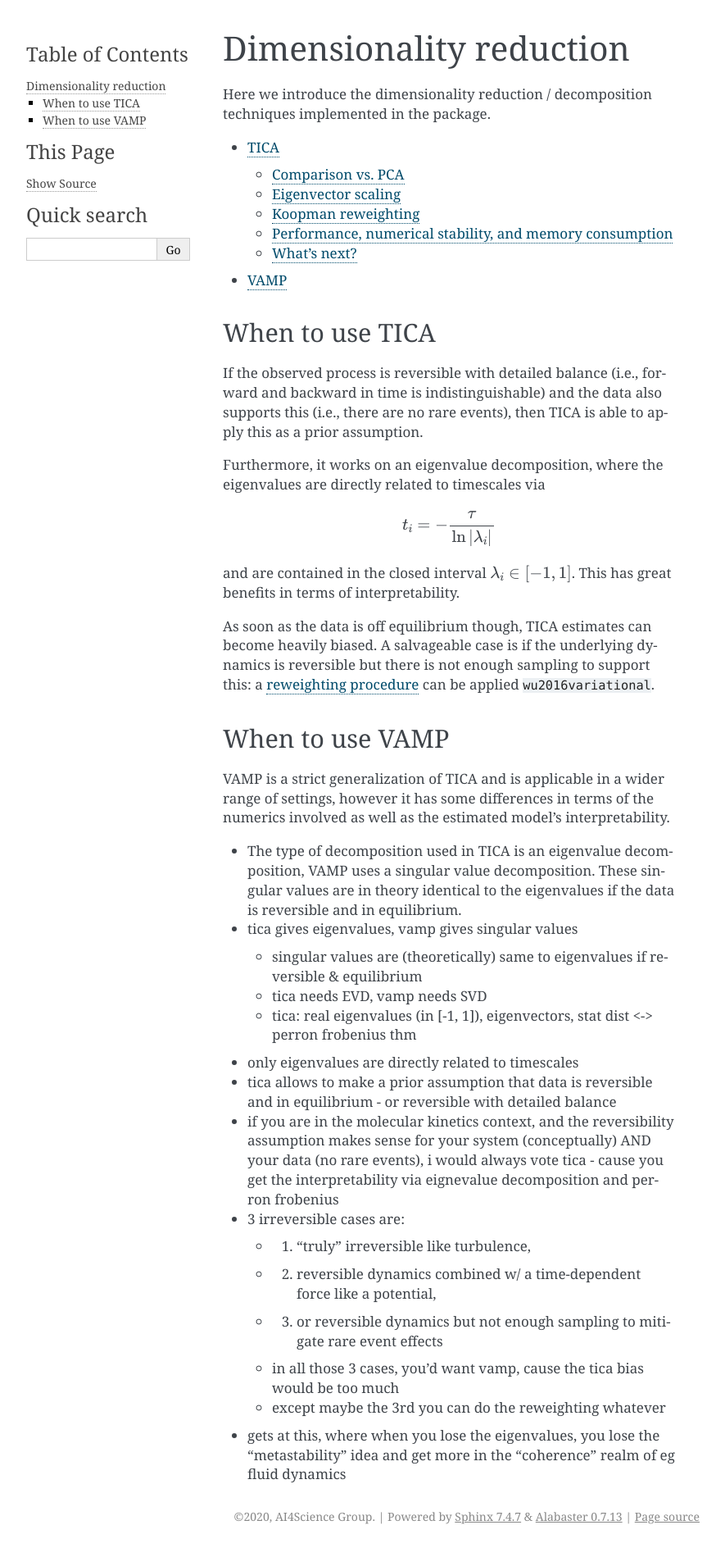
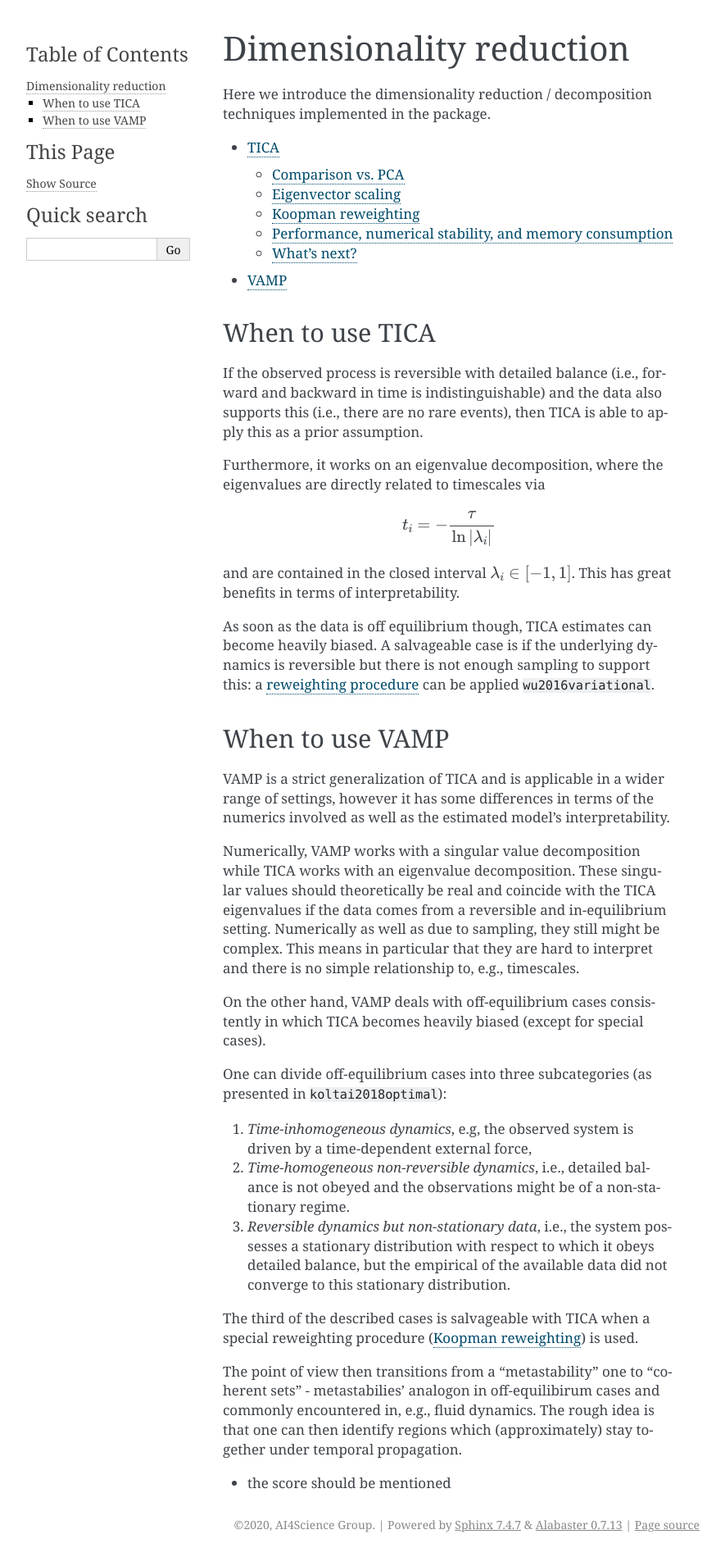
Before and after one commit to deeptime-ml/deeptime, a Sphinx documentation site: the page built from docs/source/index_dimreduction.rst, in a window 1280 px wide. Shown: the whole page at 82% size, without its empty margins (202-1087 px from the left). Built offline with Sphinx 7.4.7, drawn with Linux system fonts in a browser that asks for light colours; pages that are not in the unit, such as notebooks, are missing from menus; cross-references to code outside the pages are shown as plain code.

Commit message:
[docs] vamp docs cleanup

```diff
--- a/docs/source/index_dimreduction.rst
+++ b/docs/source/index_dimreduction.rst
@@ -36,33 +36,28 @@ When to use VAMP
 VAMP is a strict generalization of TICA and is applicable in a wider range of settings, however it has some
 differences in terms of the numerics involved as well as the estimated model's interpretability.
 
+Numerically, VAMP works with a singular value decomposition while TICA works with an eigenvalue decomposition.
+These singular values should theoretically be real and coincide with the TICA eigenvalues if the data comes
+from a reversible and in-equilibrium setting. Numerically as well as due to sampling, they still might be complex.
+This means in particular that they are hard to interpret and there is no simple relationship to, e.g., timescales.
 
+On the other hand, VAMP deals with off-equilibrium cases consistently in which TICA becomes heavily biased (except
+for special cases).
 
-- The type of decomposition used in TICA is an eigenvalue decomposition, VAMP uses a singular value decomposition.
-  These singular values are in theory identical to the eigenvalues if the data is reversible and in equilibrium.
+One can divide off-equilibrium cases into three subcategories (as presented in :cite:`koltai2018optimal`):
 
+1. *Time-inhomogeneous dynamics*, e.g, the observed system is driven by a time-dependent external force,
+2. *Time-homogeneous non-reversible dynamics*, i.e., detailed balance is not obeyed and the observations might be
+   of a non-stationary regime.
+3. *Reversible dynamics but non-stationary data*, i.e., the system possesses a stationary distribution with respect
+   to which it obeys detailed balance, but the empirical of the available data did not converge to this stationary
+   distribution.
 
-- tica gives eigenvalues, vamp gives singular values
+The third of the described cases is salvageable with TICA when a special reweighting procedure
+(`Koopman reweighting <notebooks/tica.ipynb#Koopman-reweighting>`_) is used.
 
-  - singular values are (theoretically) same to eigenvalues if reversible & equilibrium
-  - tica needs EVD, vamp needs SVD
-  - tica: real eigenvalues (in [-1, 1]), eigenvectors, stat dist <-> perron frobenius thm
+The point of view then transitions from a "metastability" one to "coherent sets" - metastabilies' analogon in
+off-equilibirum cases and commonly encountered in, e.g., fluid dynamics. The rough idea is that one can then
+identify regions which (approximately) stay together under temporal propagation.
 
-- only eigenvalues are directly related to timescales
-- tica allows to make a prior assumption that data is reversible and in equilibrium
-  - or reversible with detailed balance
-
-- if you are in the molecular kinetics context, and the reversibility assumption makes sense for your system
-  (conceptually) AND your data (no rare events), i would always vote tica
-  - cause you get the interpretability via eignevalue decomposition and perron frobenius
-
-- 3 irreversible cases are:
-
-  - 1. "truly" irreversible like turbulence,
-  - 2. reversible dynamics combined w/ a time-dependent force like a potential,
-  - 3. or reversible dynamics but not enough sampling to mitigate rare event effects
-  - in all those 3 cases, you'd want vamp, cause the tica bias would be too much
-  - except maybe the 3rd you can do the reweighting whatever
-
-- gets at this, where when you lose the eigenvalues, you lose the "metastability" idea and get
-  more in the "coherence" realm of eg fluid dynamics
+- the score should be mentioned
--- a/docs/source/references.bib
+++ b/docs/source/references.bib
@@ -140,3 +140,13 @@
   year={2019},
   publisher={AIP Publishing LLC}
 }
+@article{koltai2018optimal,
+  title={Optimal data-driven estimation of generalized Markov state models for non-equilibrium dynamics},
+  author={Koltai, P{\'e}ter and Wu, Hao and No{\'e}, Frank and Sch{\"u}tte, Christof},
+  journal={Computation},
+  volume={6},
+  number={1},
+  pages={22},
+  year={2018},
+  publisher={Multidisciplinary Digital Publishing Institute}
+}
```
